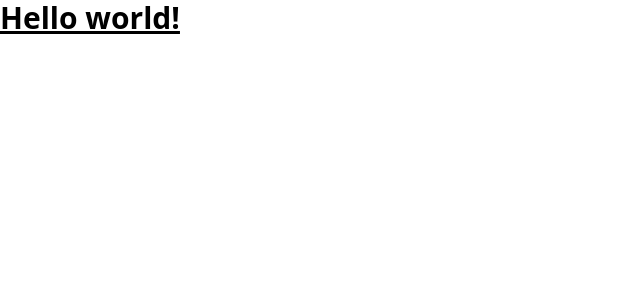
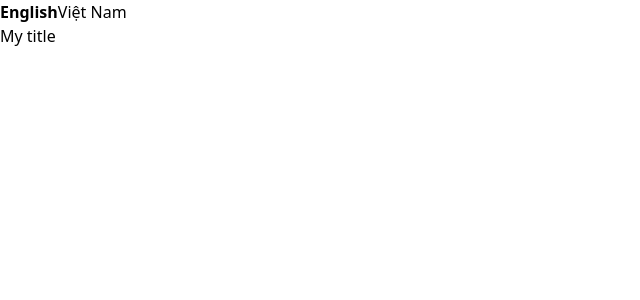
Before and after one commit to thangnd293/finder, a React (Vite) app: page / in a window 1280 px wide. Shown: the top 300 px of the page, without its empty margins (0-640 px from the left). Built offline with nearby package versions, Linux system fonts and the light colour scheme.

Commit message:
config i18next

```diff
--- a/src/App.tsx
+++ b/src/App.tsx
@@ -1,15 +1,43 @@
-import i18next from 'i18next';
-import { I18nextProvider } from 'react-i18next';
+import { useTranslation } from 'react-i18next';
 import { BrowserRouter as Router } from 'react-router-dom';
 
+import { lngs, t } from './languages/i18n';
+
 function App() {
+  const { i18n } = useTranslation();
   return (
     <Router>
-      <I18nextProvider i18n={i18next}>
-        <h1 className='text-3xl font-bold underline'>Hello world!</h1>
-      </I18nextProvider>
+      <div className='App'>
+        <header className='App-header'>
+          <div>
+            {Object.keys(lngs).map(lng => (
+              <button
+                key={lng}
+                style={{
+                  fontWeight: i18n.resolvedLanguage === lng ? 'bold' : 'normal',
+                }}
+                type='submit'
+                onClick={() => {
+                  i18n.changeLanguage(lng);
+                }}
+              >
+                {lngs[lng as keyof typeof lngs].nativeName}
+              </button>
+            ))}
+          </div>
+
+          <a
+            className='App-link'
+            href='https://reactjs.org'
+            target='_blank'
+            rel='noopener noreferrer'
+          ></a>
+        </header>
+        <div>{t(`common.title`)}</div>
+      </div>
     </Router>
   );
 }
 
 export default App;
+``;
--- /dev/null
+++ b/src/assets/locales/en/common.json
@@ -0,0 +1,3 @@
+{
+  "title": "My title"
+}
--- /dev/null
+++ b/src/assets/locales/en/index.ts
@@ -0,0 +1,5 @@
+import common from './common.json';
+
+export default {
+  common,
+};
--- /dev/null
+++ b/src/assets/locales/vi/common.json
@@ -0,0 +1,3 @@
+{
+  "title": "Tieu de cua toi"
+}
--- /dev/null
+++ b/src/assets/locales/vi/index.ts
@@ -0,0 +1,5 @@
+import common from './common.json';
+
+export default {
+  common,
+};
--- a/src/assets/locates/en/common.ts
+++ /dev/null
@@ -1,3 +0,0 @@
-export const common = {
-  title: 'My App',
-};
--- a/src/assets/locates/vi/common.ts
+++ /dev/null
@@ -1,3 +0,0 @@
-export const common = {
-  title: 'Ung dung cua toi',
-};
--- /dev/null
+++ b/src/languages/i18n.ts
@@ -0,0 +1,33 @@
+import i18n from 'i18next';
+import LanguageDetector from 'i18next-browser-languagedetector';
+import { initReactI18next } from 'react-i18next';
+
+import translationEN from '@/assets/locales/en';
+import translationVI from '@/assets/locales/vi';
+
+i18n
+  .use(LanguageDetector)
+  .use(initReactI18next)
+  .init({
+    debug: true,
+    fallbackLng: 'en',
+    interpolation: {
+      escapeValue: false,
+    },
+    resources: {
+      en: {
+        translation: translationEN,
+      },
+      vi: {
+        translation: translationVI,
+      },
+    },
+  });
+
+export const lngs = {
+  en: { nativeName: 'English' },
+  vi: { nativeName: 'Việt Nam' },
+};
+
+export const t: any = i18n.t.bind(i18n) as any;
+export default i18n;
--- a/src/main.tsx
+++ b/src/main.tsx
@@ -1,10 +1,15 @@
-import React from 'react'
-import ReactDOM from 'react-dom/client'
-import App from './App'
-import './index.css'
+import i18n from '@/languages/i18n';
+import React from 'react';
+import ReactDOM from 'react-dom/client';
+import { I18nextProvider } from 'react-i18next';
+
+import App from './App';
+import './index.css';
 
 ReactDOM.createRoot(document.getElementById('root') as HTMLElement).render(
   <React.StrictMode>
-    <App />
-  </React.StrictMode>
-)
+    <I18nextProvider i18n={i18n}>
+      <App />
+    </I18nextProvider>
+  </React.StrictMode>,
+);
```
